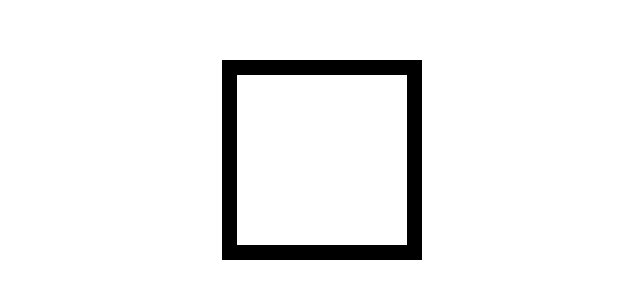
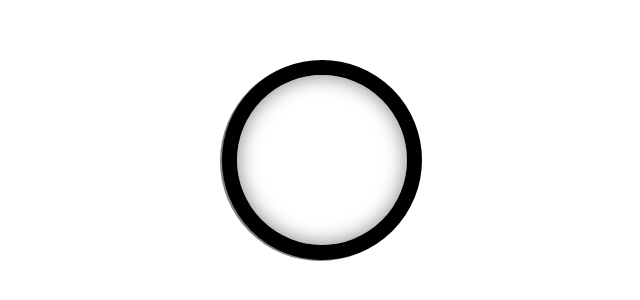
Before and after one commit to Balinata/Animated-Clock, a plain HTML site: page index.html in a window 1280 px wide. Shown: the part 240-540 px from the top of the page, without its empty margins (318-958 px from the left). Drawn offline with Linux system fonts and the light colour scheme.

Commit message:
clock before

```diff
--- a/style.css
+++ b/style.css
@@ -21,4 +21,16 @@ transform: translate(-50%, -50%);
 width: 200px;
 height: 200px;
 border: 15px solid black;
+border-radius: 50%;
+box-shadow: -2px 1px 0 #837e7e, inset 0 0 20px rgba(0,0,0,0.5);
+background: white;
 }
+.clock:before {
+content: '';
+position: absolute;
+top: calc(50% - 3px);
+left: 50%;
+width: 40%;
+height: 6px;
+background: 262626;
+}
```
